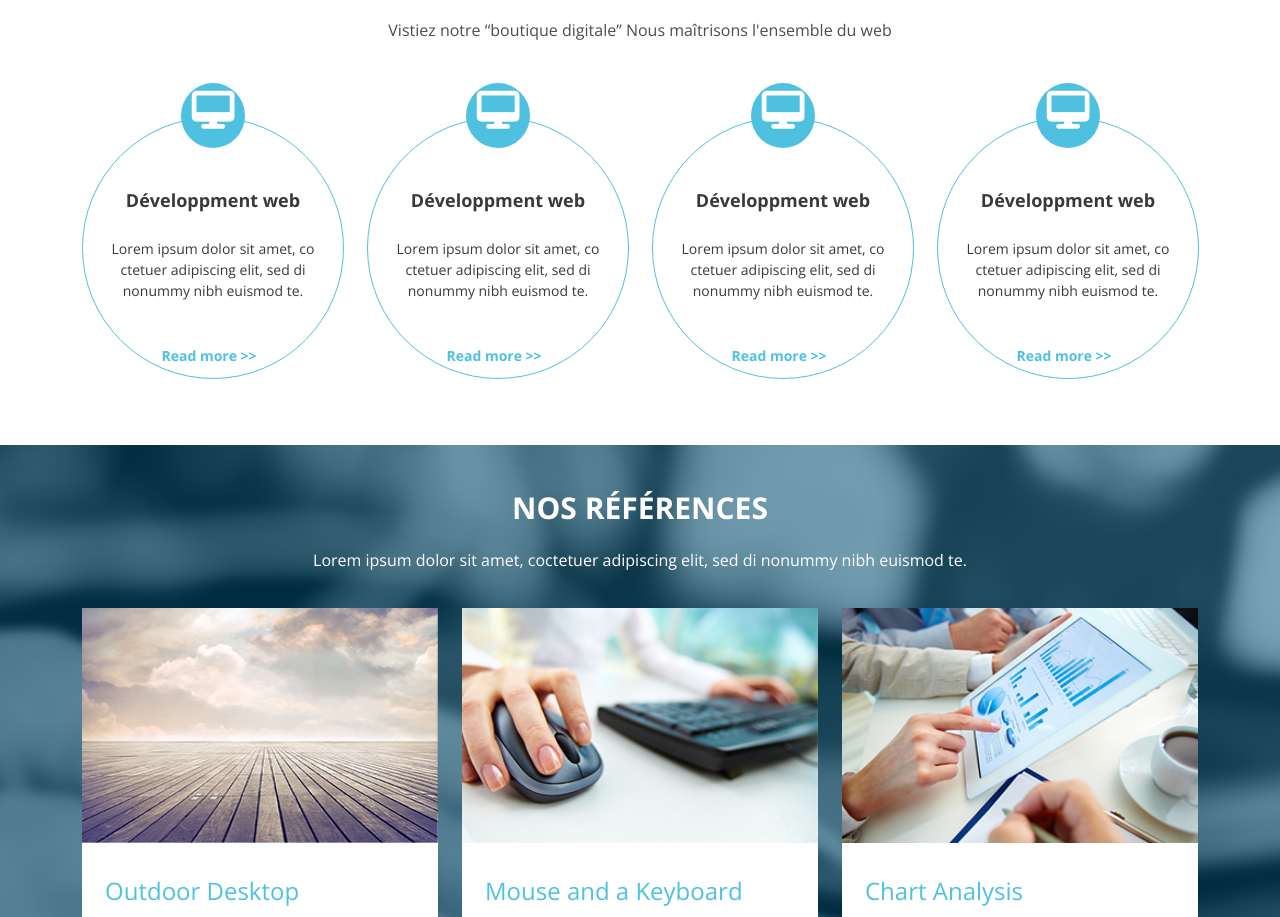
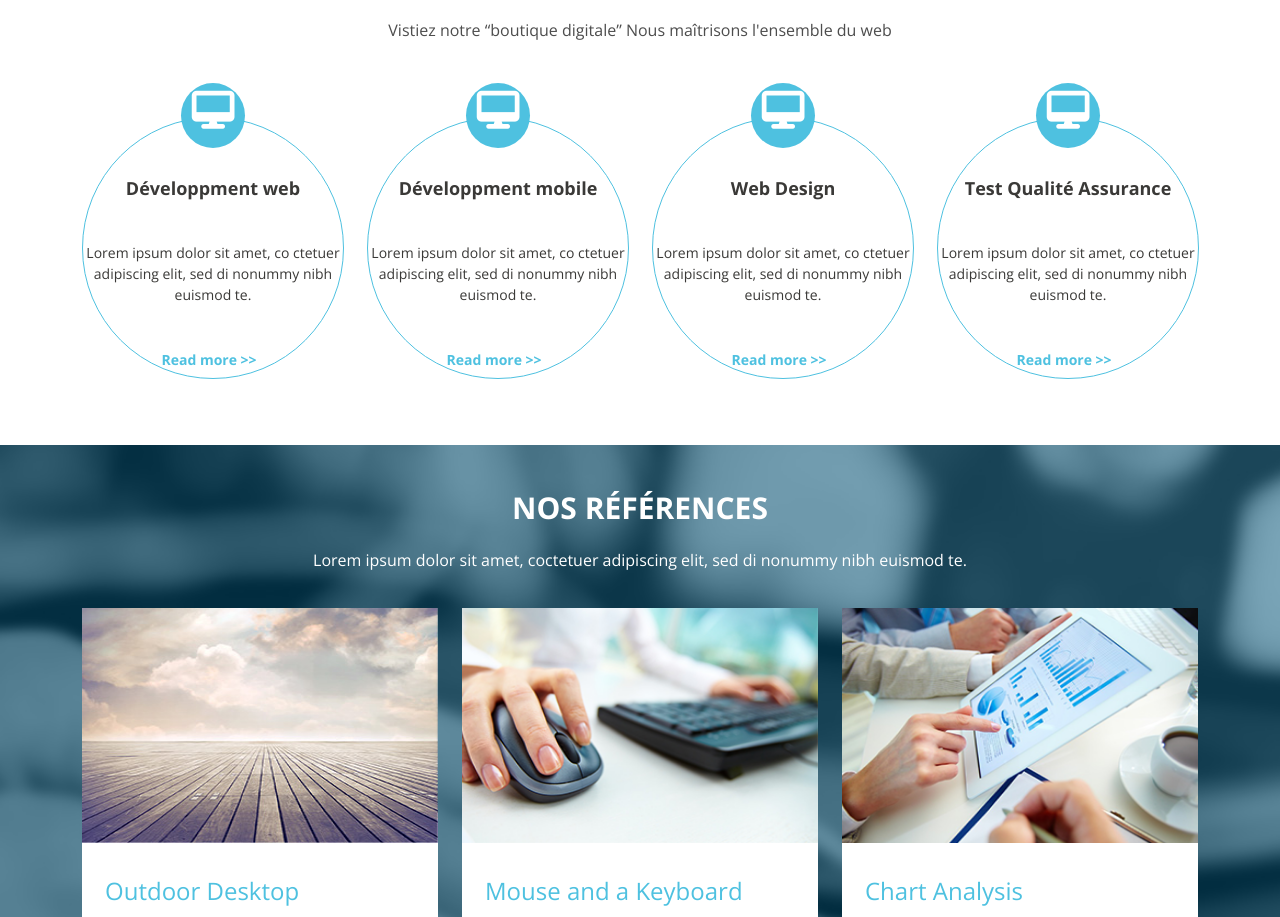
Before and after one commit to tarunmungurah/Test-Senior, a website with bundled scripts: page index_test_senior.html in a window 1280 px wide. Shown: the part 787-1704 px from the top of the page. Built offline with nearby package versions, Linux system fonts and the light colour scheme.

Commit message:
04/10/22

```diff
--- a/index_test_senior.html
+++ b/index_test_senior.html
@@ -83,8 +83,8 @@
                         </span>
                         <h4 class="services-item__type">Développment web</h4>
                         <div class="services-item__text">
-                            <p>Lorem ipsum dolor sit amet, co <br>
-                                ctetuer adipiscing elit, sed di <br>
+                            <p>Lorem ipsum dolor sit amet, co
+                                ctetuer adipiscing elit, sed di
                                 nonummy nibh euismod te. </p>
                         </div>
                         <div class="services-item__btn">
@@ -97,10 +97,10 @@
                         <span class="services-item__icons">
                             <i class="fa fa-desktop"></i>
                         </span>
-                        <h4 class="services-item__type">Développment web</h4>
+                        <h4 class="services-item__type">Développment mobile</h4>
                         <div class="services-item__text">
-                            <p>Lorem ipsum dolor sit amet, co <br>
-                                ctetuer adipiscing elit, sed di <br>
+                            <p>Lorem ipsum dolor sit amet, co
+                                ctetuer adipiscing elit, sed di
                                 nonummy nibh euismod te. </p>
                         </div>
                         <div class="services-item__btn">
@@ -113,10 +113,10 @@
                         <span class="services-item__icons">
                             <i class="fa fa-desktop"></i>
                         </span>
-                        <h4 class="services-item__type">Développment web</h4>
+                        <h4 class="services-item__type">Web Design</h4>
                         <div class="services-item__text">
-                            <p>Lorem ipsum dolor sit amet, co <br>
-                                ctetuer adipiscing elit, sed di <br>
+                            <p>Lorem ipsum dolor sit amet, co
+                                ctetuer adipiscing elit, sed di
                                 nonummy nibh euismod te. </p>
                         </div>
                         <div class="services-item__btn">
@@ -129,10 +129,10 @@
                         <span class="services-item__icons">
                             <i class="fa fa-desktop"></i>
                         </span>
-                        <h4 class="services-item__type">Développment web</h4>
+                        <h4 class="services-item__type">Test Qualité Assurance</h4>
                         <div class="services-item__text">
-                            <p>Lorem ipsum dolor sit amet, co <br>
-                                ctetuer adipiscing elit, sed di <br>
+                            <p>Lorem ipsum dolor sit amet, co
+                                ctetuer adipiscing elit, sed di
                                 nonummy nibh euismod te. </p>
                         </div>
                         <div class="services-item__btn">
--- a/src/scss/block/_services.scss
+++ b/src/scss/block/_services.scss
@@ -30,6 +30,14 @@
 
     @include media-breakpoint-up(lg) {
         margin-bottom: 0;
+        width: 200px;
+        height: 200px;
+    }
+
+    @include media-breakpoint-up(xl) {
+        margin-bottom: 0;
+        width: 262px;
+        height: 262px;
     }
 
     &__type {
@@ -39,6 +47,18 @@
         margin-bottom: 18px;
         font-weight: $bold;
         margin-top: 62px;
+
+        @include media-breakpoint-up(lg) {
+            font-size: 16px;
+            margin-bottom: 18px;
+            margin-top: 30px;
+        }
+
+        @include media-breakpoint-up(xl) {
+            font-size: 18px;
+            margin-bottom: 34px;
+            margin-top: 50px;
+        }
     }
 
     &__text {
@@ -46,6 +66,16 @@
         font-family: $Open-sans;
         color: $tuatara;
         margin-bottom: 43px;
+
+        @include media-breakpoint-up(lg) {
+            font-size: 12px;
+            margin-bottom: 15px;
+        }
+
+        @include media-breakpoint-up(xl) {
+            font-size: 14px;
+            margin-bottom: 43px;
+        }
     }
 
     &__icons {
@@ -65,4 +95,6 @@
         right: 0;
         margin: 0 auto;
     }
+
+    @include media-breakpoint-up(lg) {}
 }
```
Also changed, not shown: dist/css/main.min.css.
